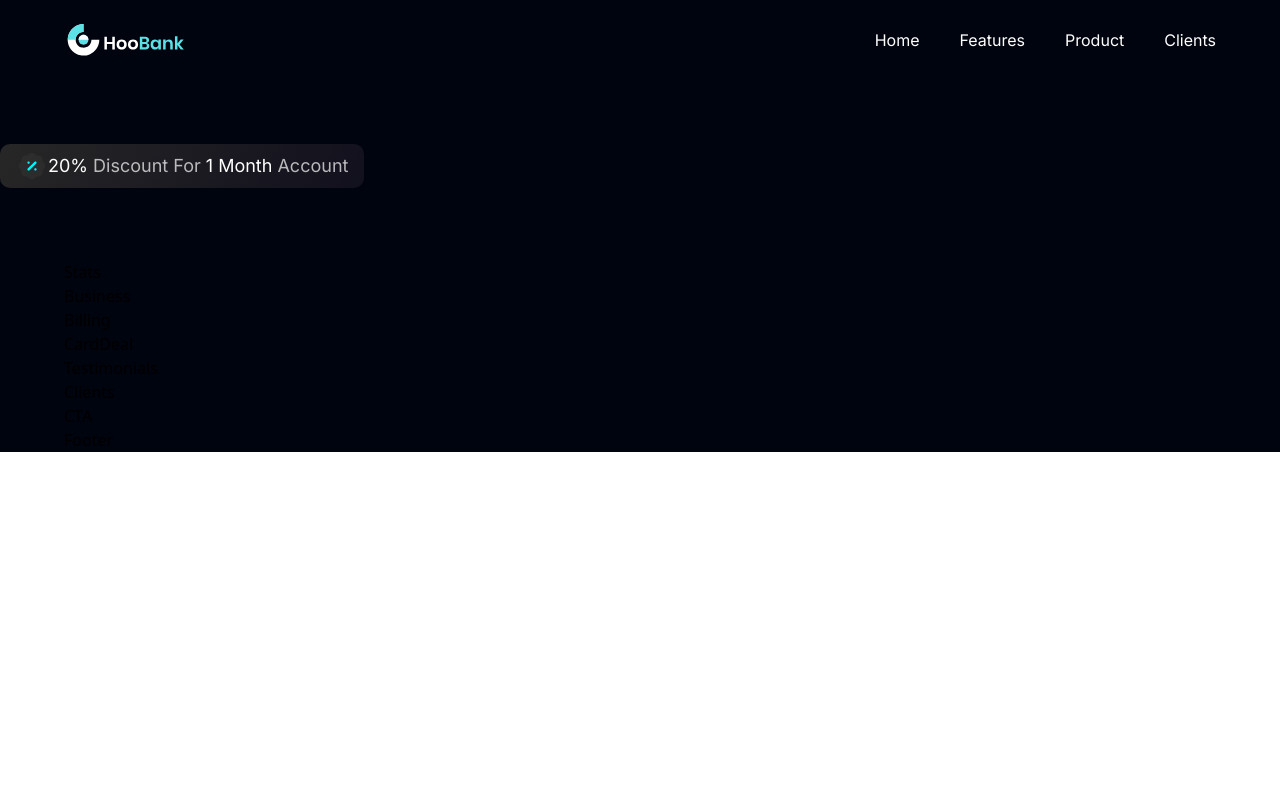
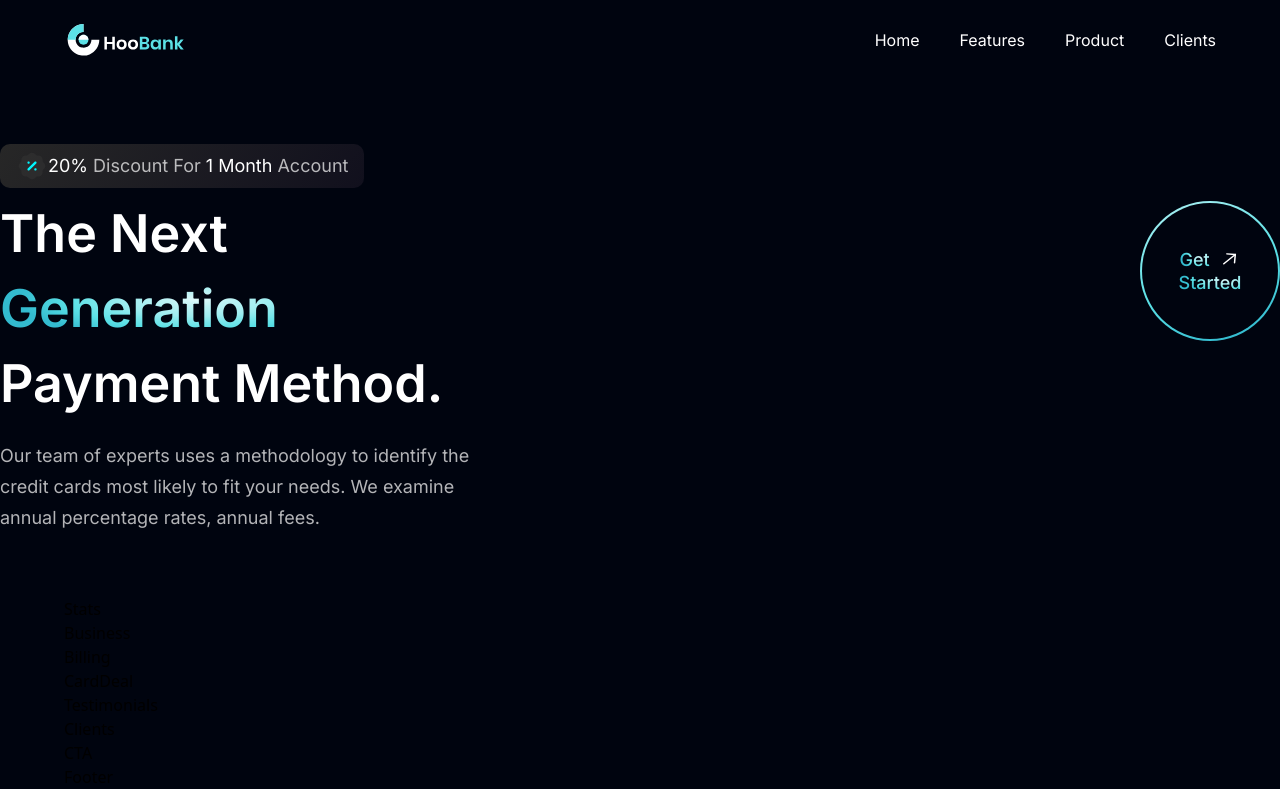
Before and after one commit to haroldjeshua/fintech-web, a React (Vite) app: page / in a window 1280 px wide. Built offline with nearby package versions, Linux system fonts and the light colour scheme.

Commit message:
mod: comp: hero + get started

```diff
--- a/src/components/GetStarted.jsx
+++ b/src/components/GetStarted.jsx
@@ -1,7 +1,31 @@
-import React from "react";
+import styles from "../styles";
+import { arrowUp } from "../assets";
 
 const GetStarted = () => {
-  return <div>GetStarted</div>;
+  return (
+    <div
+      className={`${styles.flexCenter} w-[140px] h-[140px] rounded-full bg-blue-gradient p-[2px] cursor-pointer`}
+    >
+      <div
+        className={`${styles.flexCenter} flex-col bg-primary w-[100%] h-[100%] rounded-full`}
+      >
+        <div className={`${styles.flexStart} flex-row`}>
+          <p className="font-main font-medium text-[18px] leading-[23px] mr-2">
+            <span className="text-gradient">Get</span>
+          </p>
+          <img
+            src={arrowUp}
+            alt="arrow"
+            className="w-[23px] h-[23px] object-contain"
+          />
+        </div>
+
+        <p className="font-main font-medium text-[18px] leading-[23px]">
+          <span className="text-gradient">Started</span>
+        </p>
+      </div>
+    </div>
+  );
 };
 
 export default GetStarted;
--- a/src/components/Hero.jsx
+++ b/src/components/Hero.jsx
@@ -1,5 +1,6 @@
 import styles from "../styles";
 import { discount, robot } from "../assets";
+import GetStarted from "./GetStarted";
 
 const Hero = () => {
   return (
@@ -17,6 +18,26 @@
             <span className="text-white">1 Month</span> Account
           </p>
         </div>
+
+        <div className="flex flex-row justify-between items-center w-full">
+          <h1 className="flex-1 font-main font-semibold ss:text-[72px] text-[52px] text-white ss:leading-[100px] leading-[75px]">
+            The Next <br className="sm:block hidden" />{" "}
+            <span className="text-gradient">Generation</span>{" "}
+          </h1>
+          <div className={`ss:hidden ${styles.flexCenter}`}>
+            <GetStarted />
+          </div>
+        </div>
+
+        <h1 className="font-main font-semibold ss:text-[68px] text-[52px] text-white ss:leading-[100px] leading-[75px] w-full">
+          Payment Method.
+        </h1>
+
+        <p className={`${styles.paragraph} max-w-[470px] mt-5`}>
+          Our team of experts uses a methodology to identify the credit cards
+          most likely to fit your needs. We examine annual percentage rates,
+          annual fees.
+        </p>
       </div>
     </section>
   );
```
